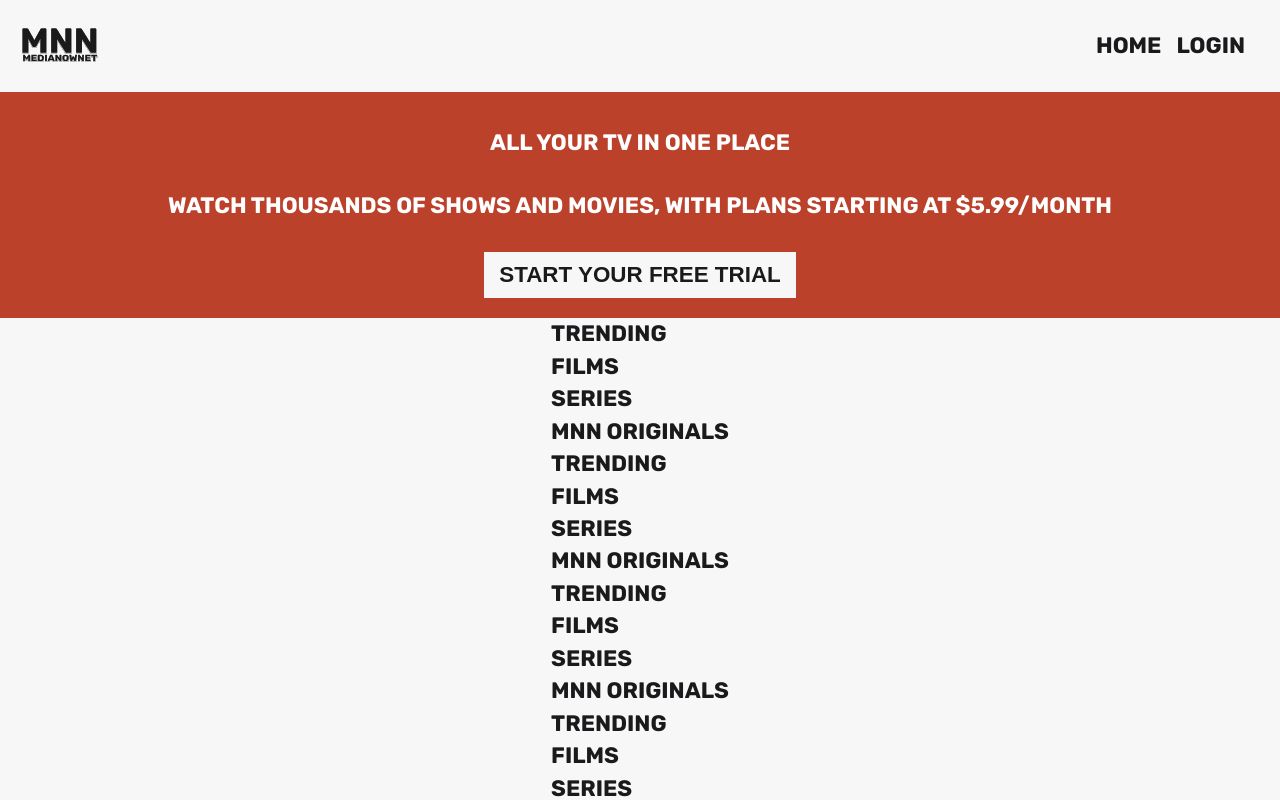
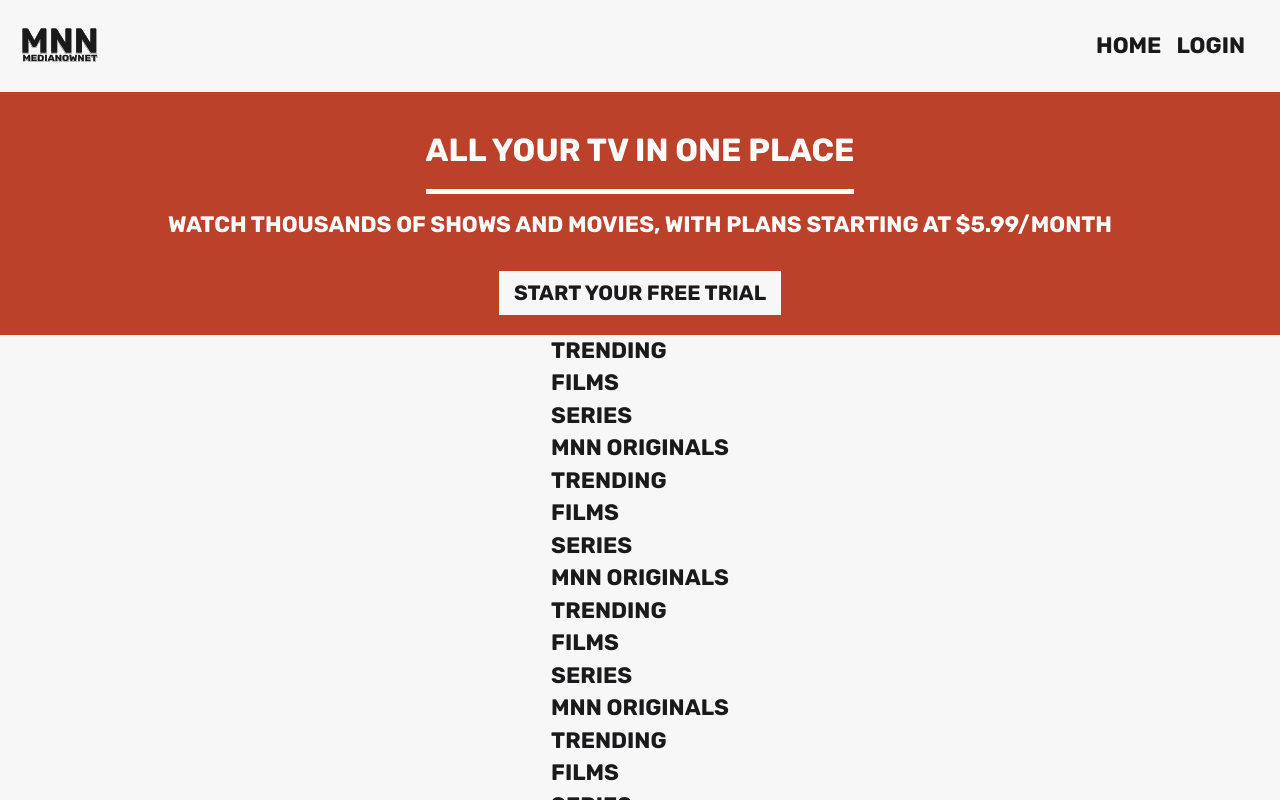
Before and after one commit to hellyprog/MediaNowNet, an Angular app in the folder MediaNowNet.UI/MediaNowNet/: page /home in a window 1280 px wide. Shown: the top 800 px of the page. Built offline with nearby package versions, Linux system fonts and the light colour scheme.

Commit message:
Fixed button font

```diff
--- a/MediaNowNet.UI/MediaNowNet/src/app/home/components/home/home.component.scss
+++ b/MediaNowNet.UI/MediaNowNet/src/app/home/components/home/home.component.scss
@@ -33,6 +33,8 @@
     }
 
     .primary-header {
+      border-bottom: 5px solid;
+      font-size: 2rem;
       padding: 15px 0;
     }
 
--- a/MediaNowNet.UI/MediaNowNet/src/app/shared/styles/_mixins.scss
+++ b/MediaNowNet.UI/MediaNowNet/src/app/shared/styles/_mixins.scss
@@ -3,7 +3,8 @@
 @mixin standart-button {
     border: none;
     cursor: pointer;
-    font-size: 1em;
+    font-family: 'Rubik', sans-serif;
+    font-size: 1.3rem;
     font-weight: bold;
     outline: none;
     padding: 10px 15px;
```
